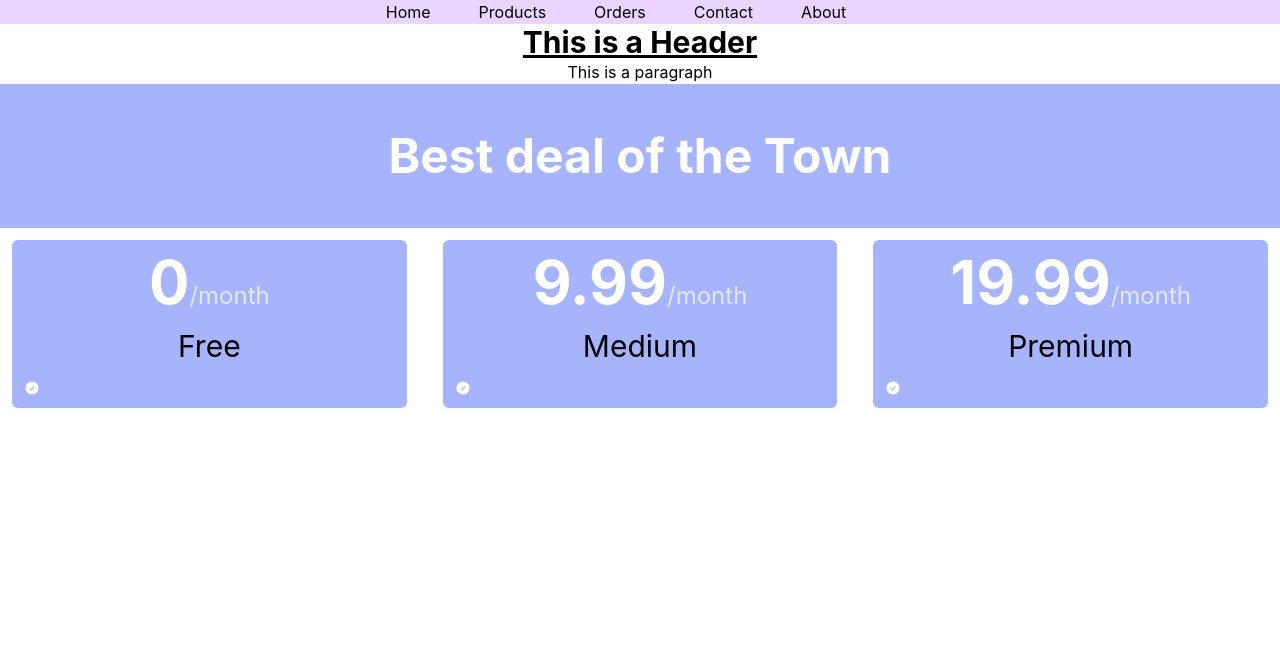
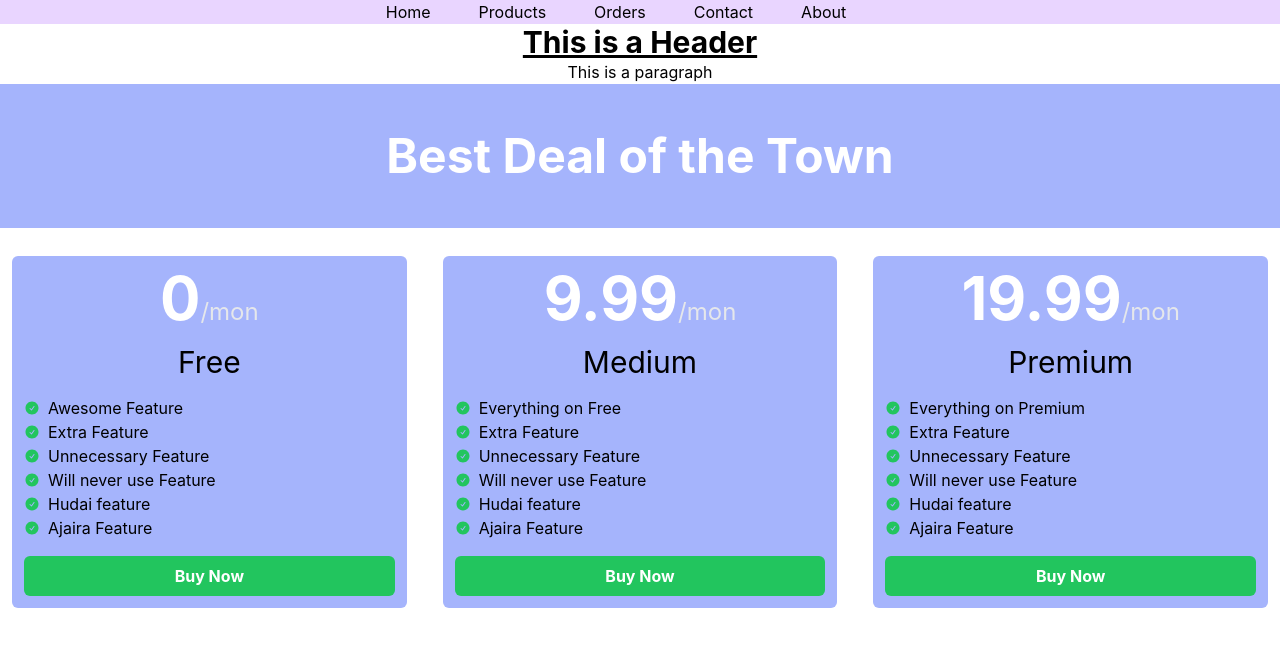
Before and after one commit to SkrChowdhury/price-club-reactjs-tailwindcss, a React (Create React App) app: page / in a window 1280 px wide. Shown: the top 646 px of the page. Built offline with nearby package versions, Linux system fonts and the light colour scheme.

Commit message:
price features added

```diff
--- a/src/App.js
+++ b/src/App.js
@@ -1,4 +1,4 @@
-import logo from './logo.svg';
+
 import './App.css';
 import NavBar from './components/NavBar/NavBar';
 import Pricing from './components/Pricing/Pricing';
--- /dev/null
+++ b/src/components/Feature/Feature.js
@@ -0,0 +1,13 @@
+import React from 'react';
+import { CheckCircleIcon } from '@heroicons/react/24/solid';
+
+const Feature = ({ feature }) => {
+  return (
+    <div className="flex items-center">
+      <CheckCircleIcon className="h-4 w-4 text-green-500" />
+      <p className="ml-2">{feature}</p>
+    </div>
+  );
+};
+
+export default Feature;
--- a/src/components/PriceOption/PriceOption.js
+++ b/src/components/PriceOption/PriceOption.js
@@ -1,21 +1,23 @@
 import React from 'react';
-import {CheckCircleIcon} from '@heroicons/react/24/solid'
+import Feature from '../Feature/Feature';
 
 const PriceOption = ({ option }) => {
+  const { features } = option;
   return (
-    <div className=" bg-indigo-300 m-3 rounded-md p-3">
+    <div className="bg-indigo-300 m-3 rounded-md p-3">
       <div>
         <h3>
           <span className="text-6xl font-bold text-white">{option.price}</span>
-          <span className="text-2xl text-gray-200">/month</span>
+          <span className="text-2xl text-gray-200">/mon</span>
         </h3>
-        <p className="text-3xl my-4" >{option.name}</p>
+        <p className="text-3xl my-4">{option.name}</p>
       </div>
-      <div className='flex items-center'>
-        <CheckCircleIcon className='w-4 h-4 text-white'/>
-        <p className='ml-2'></p>
-
-      </div>
+      {features.map((feature, idx) => (
+        <Feature key={idx} feature={feature}></Feature>
+      ))}
+      <button className="bg-green-500 mt-4 w-full rounded-md py-2 text-white font-bold">
+        Buy Now
+      </button>
     </div>
   );
 };
--- a/src/components/Pricing/Pricing.js
+++ b/src/components/Pricing/Pricing.js
@@ -12,7 +12,7 @@ const Pricing = () => {
         'Extra Feature',
         'Unnecessary Feature',
         'Will never use Feature',
-        'Hudai Feature',
+        'Hudai feature',
         'Ajaira Feature',
       ],
     },
@@ -21,11 +21,11 @@ const Pricing = () => {
       name: 'Medium',
       price: 9.99,
       features: [
-        'Awesome Feature',
+        'Everything on Free',
         'Extra Feature',
         'Unnecessary Feature',
         'Will never use Feature',
-        'Hudai Feature',
+        'Hudai feature',
         'Ajaira Feature',
       ],
     },
@@ -34,21 +34,21 @@ const Pricing = () => {
       name: 'Premium',
       price: 19.99,
       features: [
-        'Awesome Feature',
+        'Everything on Premium',
         'Extra Feature',
         'Unnecessary Feature',
         'Will never use Feature',
-        'Hudai Feature',
+        'Hudai feature',
         'Ajaira Feature',
       ],
     },
   ];
   return (
     <div>
-      <h2 className="text-5xl font-bold bg-indigo-300 p-12 text-white ">
-        Best deal of the Town
+      <h2 className="text-5xl font-bold bg-indigo-300 p-12 text-white">
+        Best Deal of the Town
       </h2>
-      <div className="grid grid-cols-3 gap-3">
+      <div className="grid md:grid-cols-3 gap-3 mt-4">
         {pricingOptions.map((option) => (
           <PriceOption key={option.id} option={option}></PriceOption>
         ))}
```
